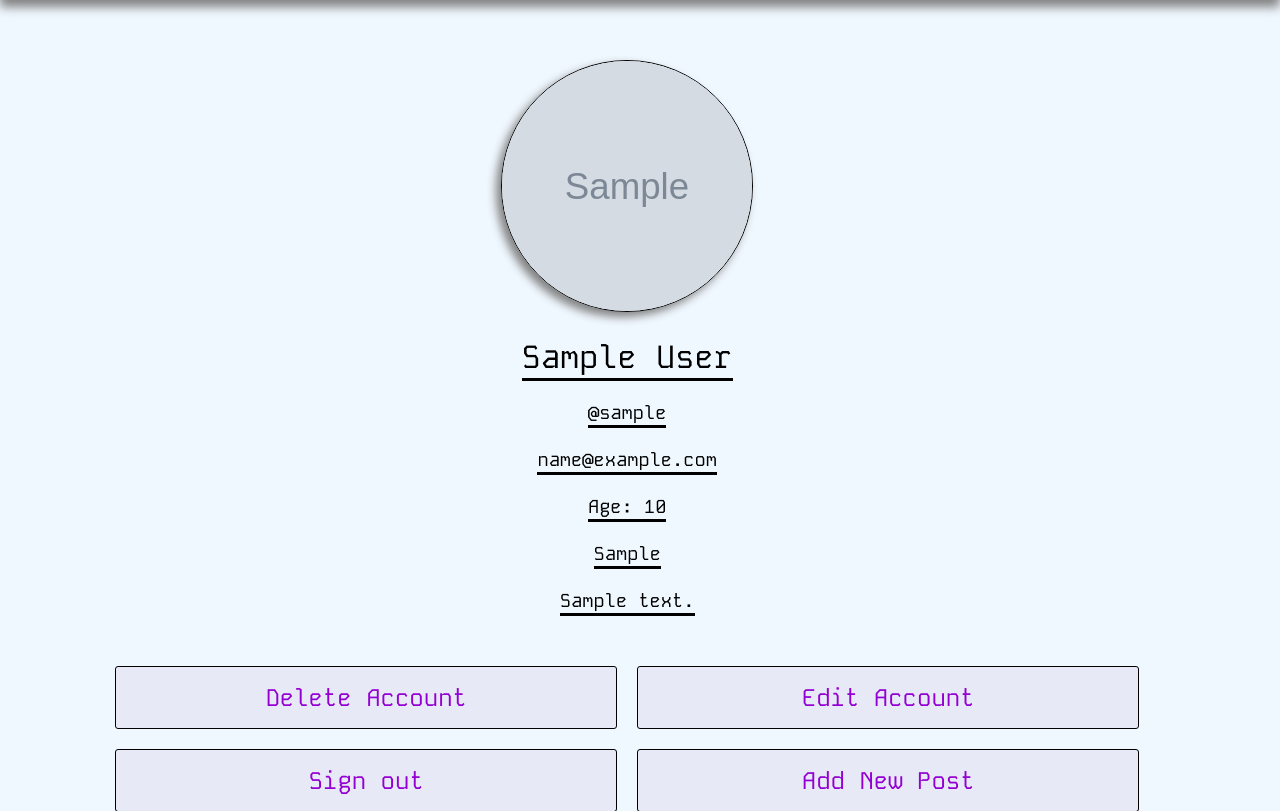
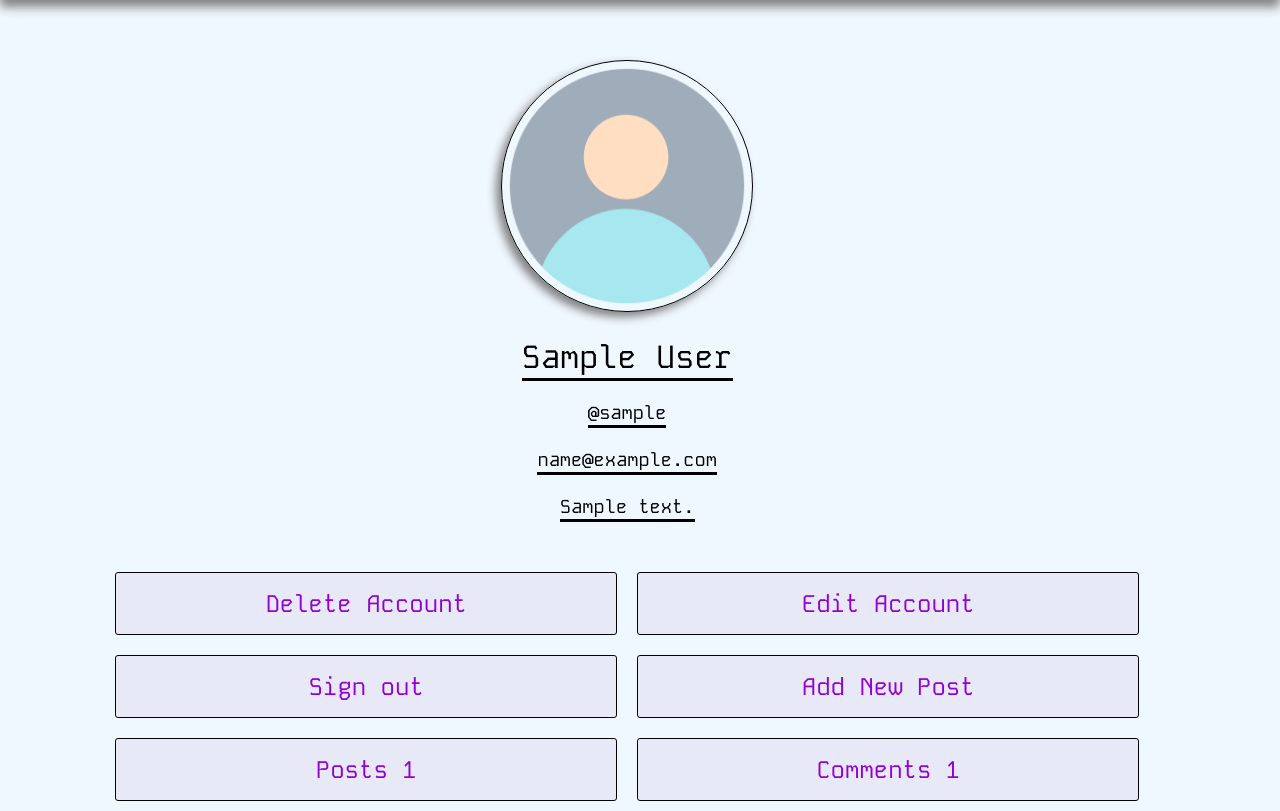
Before and after one commit to this-is-armin/django-social-network, a Django app: a page that uses accounts/templates/accounts/profile.html in a window 1280 px wide. Shown: the part 92-903 px from the top of the page. Run offline with Django 4.2, Linux system fonts and the light colour scheme; a user stored in the database is signed in; tables that the repository leaves empty hold one stand-in row (values such as "Sample post"); grey boxes marked "Sample" are stand-in pictures; parts of the project's set-up code (start-up, migrations or seed data) failed here and were passed over.

Commit message:
second commit

```diff
--- a/accounts/admin.py
+++ b/accounts/admin.py
@@ -10,15 +10,15 @@ class CustomUserAdmin(UserAdmin):
     add_form = CustomUserCreationForm
     form = CustomUserChangeForm
     model = CustomUser
-    list_display = ['username', 'email', 'first_name', 'last_name', 'age', 'location', 'is_staff']
+    list_display = ['username', 'email', 'first_name', 'last_name', 'is_staff']
     list_filter = ['is_staff', 'is_superuser', 'is_active', 'groups']
     ordering = ['username']
 
     add_fieldsets = UserAdmin.add_fieldsets + (
-        (None, {'fields': ('age', 'bio', 'location', 'image',)}),
+        (None, {'fields': ('bio',)}),
     )
     fieldsets = UserAdmin.fieldsets + (
-        (None, {'fields': ('age', 'bio', 'location', 'image',)}),
+        (None, {'fields': ('bio',)}),
     )
 
 
--- a/accounts/models.py
+++ b/accounts/models.py
@@ -4,10 +4,8 @@ from django.urls import reverse
 
 
 class CustomUser(AbstractUser):
-    age = models.PositiveIntegerField(null=True, blank=True)
     bio = models.CharField(max_length=150, null=True, blank=True)
-    location = models.CharField(max_length=100, null=True, blank=True)
-    image = models.ImageField(upload_to='accounts/images/', null=True, blank=True)
+    # image = models.ImageField(upload_to='accounts/images/', null=True, blank=True)
 
     @property
     def delete_account(self):
--- a/accounts/static/accounts/css/profile.css
+++ b/accounts/static/accounts/css/profile.css
@@ -49,6 +49,11 @@
         font-size: 0.9rem;
     }
 
+    .info img {
+        width: 180px;
+        height: 180px;
+    }
+
     .info h1,
     .info h3 {
         border-bottom: 2px solid black;
--- a/accounts/templates/accounts/profile.html
+++ b/accounts/templates/accounts/profile.html
@@ -12,18 +12,10 @@
 
 <div class="container">
     <div class="info">
-        {% if user.image %}
-        <img src="{{ user.image.url }}" alt="Profile Picture">
-        {% endif %}
+        <img src="{% static 'accounts/images/default-pic.png' %}" alt="Profile Picture">
         <h1>{{ user.first_name }} {{ user.last_name }}</h1>
         <h3>@{{ user.username }}</h3>
         <h3>{{ user.email }}</h3>
-        {% if user.age %}
-        <h3>Age: {{ user.age }}</h3>
-        {% endif %}
-        {% if user.location %}
-        <h3>{{ user.location }}</h3>
-        {% endif %}
         {% if user.bio %}
         <h3>{{ user.bio }}</h3>
         {% endif %}
--- a/accounts/views.py
+++ b/accounts/views.py
@@ -153,10 +153,8 @@ class UserEditView(View):
             'email': user.email,
             'first_name': user.first_name,
             'last_name': user.last_name,
-            'age': user.age,
             'bio': user.bio,
-            'location': user.location,
-            'image': user.image,
+            # 'image': user.image,
         }
         form = self.form_class(initial=INITIAL)
         context = {
@@ -165,7 +163,7 @@ class UserEditView(View):
         return render(request, self.template_name, context)
 
     def post(self, request, **kwargs):
-        form = self.form_class(request.POST, request.FILES)
+        form = self.form_class(request.POST) # form = self.form_class(request.POST, request.FILES) if you are working with file
         old_user = self.user_instance
 
         if form.is_valid():
@@ -175,10 +173,8 @@ class UserEditView(View):
                 old_user.email = cd['email']
                 old_user.first_name = cd['first_name']
                 old_user.last_name = cd['last_name']
-                old_user.age = cd['age']
                 old_user.bio = cd['bio']
-                old_user.location = cd['location']
-                old_user.image = cd['image']
+                # old_user.image = cd['image']
                 old_user.save()
                 messages.success(request, 'Successfully edited account')
                 return redirect('accounts:profile', old_user.username)
@@ -193,10 +189,8 @@ class UserEditView(View):
                     old_user.email = cd['email']
                     old_user.first_name = cd['first_name']
                     old_user.last_name = cd['last_name']
-                    old_user.age = cd['age']
                     old_user.bio = cd['bio']
-                    old_user.location = cd['location']
-                    old_user.image = cd['image']
+                    # old_user.image = cd['image']
                     old_user.save()
                     messages.success(request, 'Successfully edited account')
                     return redirect('accounts:profile', old_user.username)
--- a/explore/static/explore/css/post.css
+++ b/explore/static/explore/css/post.css
@@ -60,7 +60,7 @@
 
 .container {
     display: grid;
-    grid-template-columns: repeat(2, 1fr);
+    grid-template-columns: 1fr;
     gap: 20px;
 }
 
@@ -98,10 +98,6 @@
     .timeContainer {
         font-size: 0.8rem;
     }
-
-     .container {
-        grid-template-columns: 1fr;
-    }
 }
 
 @media (max-width: 1024px) {
--- a/home/static/js/script.js
+++ b/home/static/js/script.js
@@ -4,5 +4,5 @@ function messagesHider() {
     message.style.display = 'none';
 }
 
-const interval = setInterval(messagesHider, 10000);
+const interval = setInterval(messagesHider, 5000);
 // End
```
Also changed, not shown: accounts/forms.py (+33 -9 lines), accounts/migrations/0003_remove_customuser_age_remove_customuser_location.py (added), accounts/migrations/0004_alter_customuser_image.py (added), accounts/migrations/0005_alter_customuser_image.py (added), accounts/migrations/0006_alter_customuser_image.py (added), accounts/migrations/0007_remove_customuser_image.py (added), accounts/static/accounts/images/default-pic.png (added).
